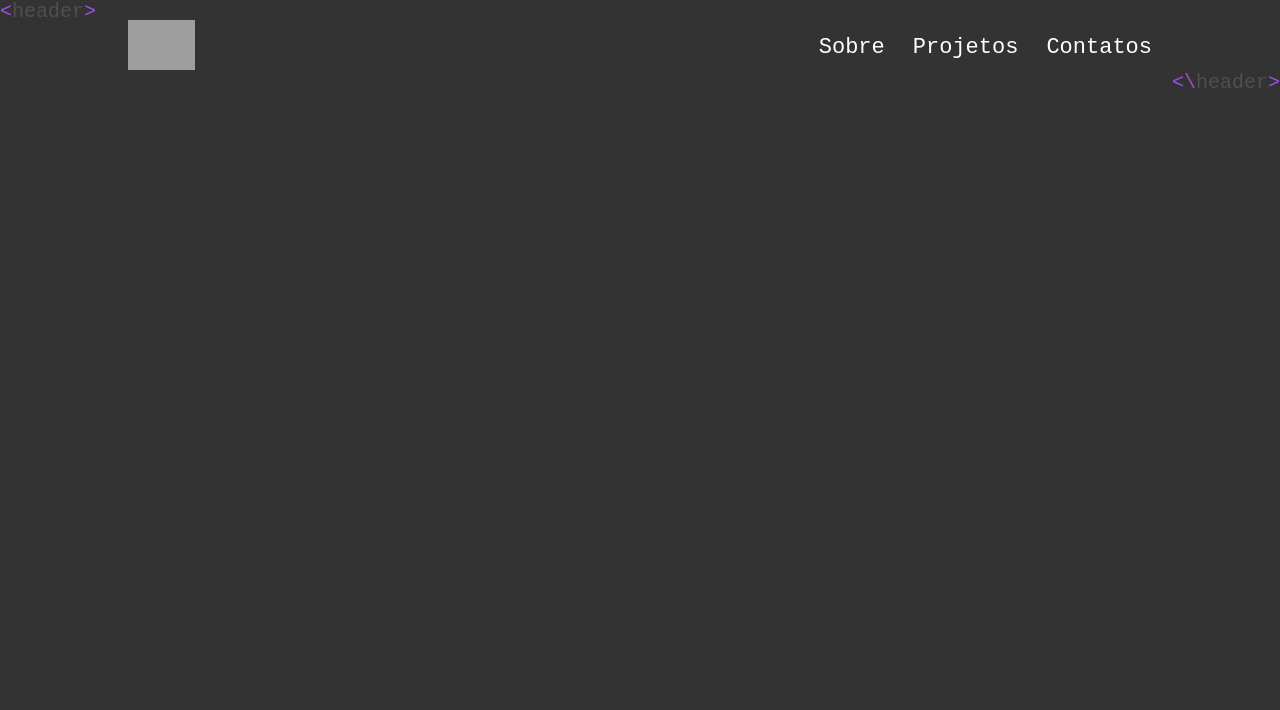
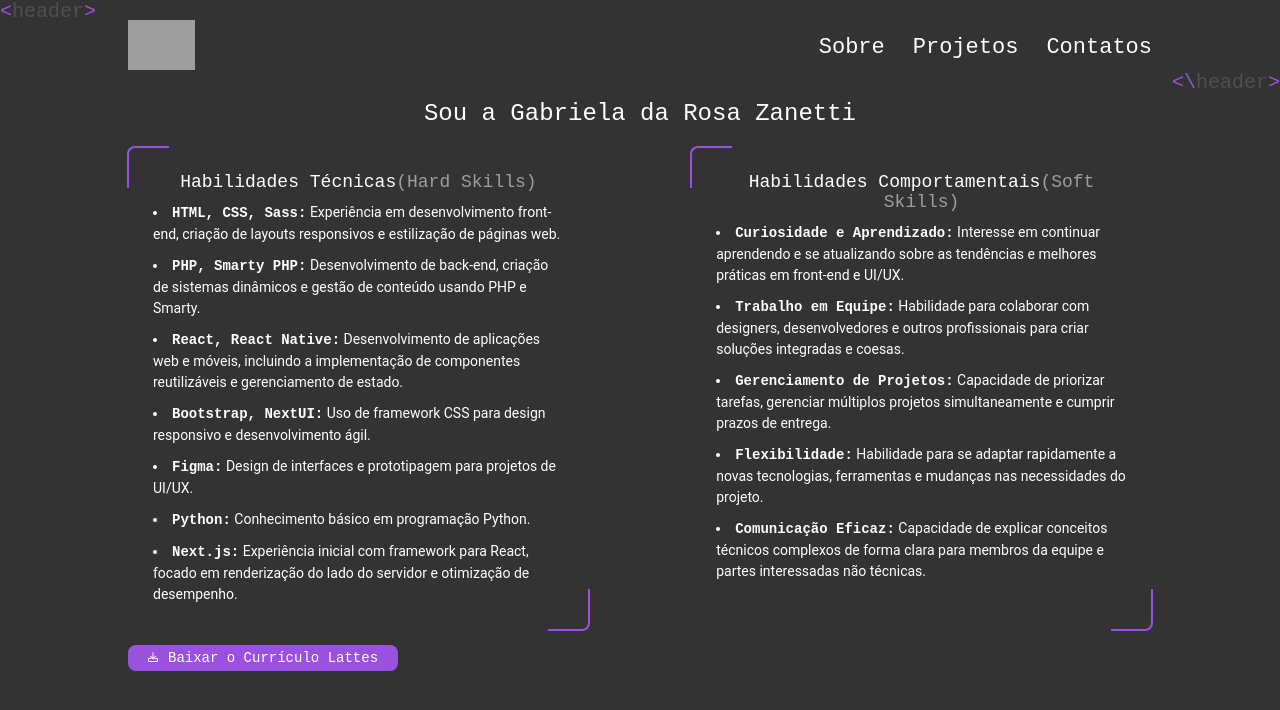
Before and after one commit to GabrielaZanetti/portifolio, a React (Create React App) app: page /mais-sobre in a window 1280 px wide. Shown: the top 710 px of the page. Built offline with nearby package versions, Linux system fonts and the light colour scheme; grey boxes are pictures that could not be loaded.

Commit message:
chore: criação do mais sobre mim

```diff
--- a/src/global.scss
+++ b/src/global.scss
@@ -8,6 +8,7 @@ $roxo: #9b51e0;
     padding: 0;
     margin: 0;
     box-sizing: border-box;
+    cursor: default;
 }
 
 html {
@@ -50,3 +51,73 @@ body {
         border-color: darken($roxo, 10%);
     }
 }
+
+.titulo {
+    text-align: center;
+    font-size: 24px;
+    margin-bottom: 20px;
+}
+
+.container-card {
+    display: grid;
+    grid-template-columns: 1fr 1fr;
+    gap: 10%;
+    width: 100%;
+    margin-bottom: 20px;
+    .card {
+        position: relative;
+        padding: 25px;
+        &::before, &::after {
+            content: '';
+            position: absolute;
+            width: 40px;
+            height: 40px;
+            border: 2px solid $roxo;
+        }
+        &::before {
+            top: -1px;
+            left: -1px;
+            border-right: none;
+            border-bottom: none;
+            border-radius: 8px 0 0 0;
+        }
+
+        &::after {
+            bottom: -1px;
+            right: -1px;
+            border-left: none;
+            border-top: none;
+            border-radius: 0 0 8px 0;
+        }
+        .card-title {
+            font-size: 18px;
+            text-align: center;
+            .sub-titulo {
+                font-size: 18px;
+                color: #9e9e9e;
+                &:hover {
+                    color: $roxo;
+                }
+            }
+        }
+        .card-list {
+            .item-card {
+                margin-top: 10px;
+                font-family: "Roboto", sans-serif;
+                line-height: 1.5;
+                list-style-position: inside;
+            }
+        }
+    }
+    @media (max-width: 768px) {
+        display: block;
+    }
+}
+
+.btn-download {
+    .item-btn {
+        fill: $white;
+        width: 10px;
+        margin-right: 10px;
+    }
+}
--- a/src/pages/sobreMim.tsx
+++ b/src/pages/sobreMim.tsx
@@ -1,10 +1,66 @@
 import React from 'react'
 import Header from '../component/header/Header'
+import "../global.scss"
 
 const MaisSobre: React.FC = () => {
     return (
         <>
             <Header />
+            <div className="container">
+                <div className="titulo">Sou a Gabriela da Rosa Zanetti</div>
+                <div className="container-card">
+                    <div className="card">
+                        <div className="card-title">Habilidades Técnicas<span className='sub-titulo'>(Hard Skills)</span></div>
+                        <ul className="card-list">
+                            <li className="item-card">
+                                <b>HTML, CSS, Sass:</b> Experiência em desenvolvimento front-end, criação de layouts responsivos e estilização de páginas web.
+                            </li>
+                            <li className="item-card">
+                                <b>PHP, Smarty PHP:</b> Desenvolvimento de back-end, criação de sistemas dinâmicos e gestão de conteúdo usando PHP e Smarty.
+                            </li>
+                            <li className="item-card">
+                                <b>React, React Native:</b> Desenvolvimento de aplicações web e móveis, incluindo a implementação de componentes reutilizáveis e gerenciamento de estado.
+                            </li>
+                            <li className="item-card">
+                                <b>Bootstrap, NextUI:</b> Uso de framework CSS para design responsivo e desenvolvimento ágil.
+                            </li>
+                            <li className="item-card">
+                                <b>Figma:</b> Design de interfaces e prototipagem para projetos de UI/UX.
+                            </li>
+                            <li className="item-card">
+                                <b>Python:</b> Conhecimento básico em programação Python.
+                            </li>
+                            <li className="item-card">
+                                <b>Next.js:</b> Experiência inicial com framework para React, focado em renderização do lado do servidor e otimização de desempenho.
+                            </li>
+                        </ul>
+                    </div>
+                    <div className="card">
+                        <div className="card-title">Habilidades Comportamentais<span className='sub-titulo'>(Soft Skills)</span></div>
+                        <ul className="card-list">
+                            <li className="item-card">
+                                <b>Curiosidade e Aprendizado:</b> Interesse em continuar aprendendo e se atualizando sobre as tendências e melhores práticas em front-end e UI/UX.
+                            </li>
+                            <li className="item-card">
+                                <b>Trabalho em Equipe:</b> Habilidade para colaborar com designers, desenvolvedores e outros profissionais para criar soluções integradas e coesas.
+                            </li>
+                            <li className="item-card">
+                                <b>Gerenciamento de Projetos:</b> Capacidade de priorizar tarefas, gerenciar múltiplos projetos simultaneamente e cumprir prazos de entrega.
+                            </li>
+                            <li className="item-card">
+                                <b>Flexibilidade:</b> Habilidade para se adaptar rapidamente a novas tecnologias, ferramentas e mudanças nas necessidades do projeto.
+                            </li>
+                            <li className="item-card">
+                                <b>Comunicação Eficaz:</b> Capacidade de explicar conceitos técnicos complexos de forma clara para membros da equipe e partes interessadas não técnicas.
+                            </li>
+                        </ul>
+                    </div>
+                </div>
+                <a href="#" className="btn-purple btn-download">
+                    <svg className='item-btn' xmlns="http://www.w3.org/2000/svg" viewBox="0 0 512 512"><path d="M280 24c0-13.3-10.7-24-24-24s-24 10.7-24 24l0 270.1-95-95c-9.4-9.4-24.6-9.4-33.9 0s-9.4 24.6 0 33.9L239 369c9.4 9.4 24.6 9.4 33.9 0L409 233c9.4-9.4 9.4-24.6 0-33.9s-24.6-9.4-33.9 0l-95 95L280 24zM128.8 304L64 304c-35.3 0-64 28.7-64 64l0 80c0 35.3 28.7 64 64 64l384 0c35.3 0 64-28.7 64-64l0-80c0-35.3-28.7-64-64-64l-64.8 0-48 48L448 352c8.8 0 16 7.2 16 16l0 80c0 8.8-7.2 16-16 16L64 464c-8.8 0-16-7.2-16-16l0-80c0-8.8 7.2-16 16-16l112.8 0-48-48zM432 408a24 24 0 1 0 -48 0 24 24 0 1 0 48 0z"/></svg>
+                    Baixar o Currículo Lattes
+                </a>
+            </div>
         </>
     )
 }
```
